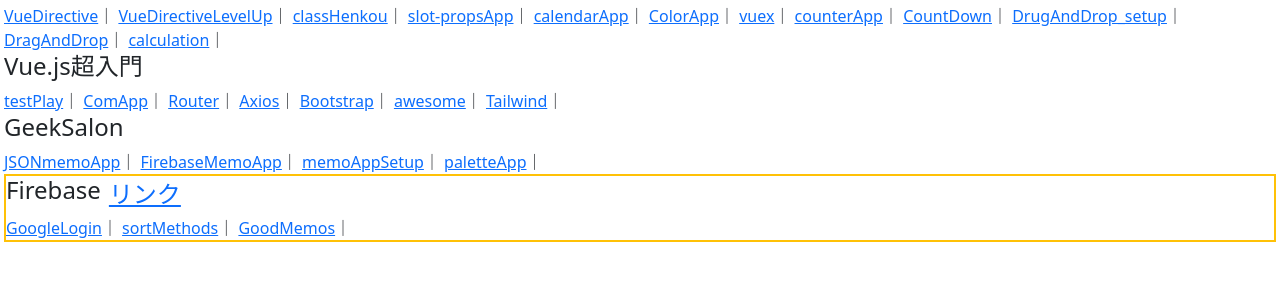
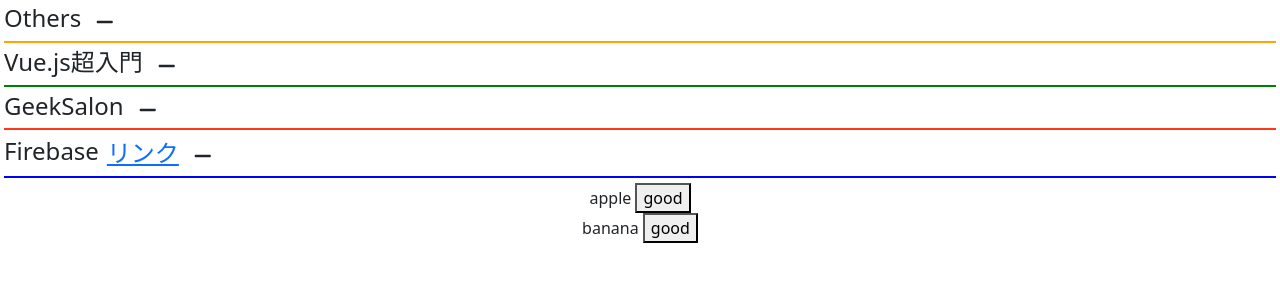
Before and after one commit to kujiKazuaki/my-teach, a Vue app: page /test in a window 1280 px wide. Shown: the top 300 px of the page. Built offline with nearby package versions, Linux system fonts and the light colour scheme.

Commit message:
header/CSS

```diff
--- /dev/null
+++ b/src/Views/test.vue
@@ -0,0 +1,26 @@
+<template>
+  <div v-for="item in items" :key="item.id">
+    <div v-if="item.isGood">
+      {{ item.name }}
+      <button @click="toggleGood(item)">good</button>
+    </div>
+  </div>
+</template>
+
+<script>
+export default {
+  data() {
+    return {
+      items: [
+        { id: 0, name: "apple", isGood: true },
+        { id: 1, name: "banana", isGood: true },
+      ],
+    }
+  },
+  methods: {
+    toggleGood(item) {
+      item.isGood = !item.isGood
+    },
+  },
+}
+</script>
--- a/src/components/HeaderLink.vue
+++ b/src/components/HeaderLink.vue
@@ -1,9 +1,26 @@
 <template>
   <div>
-    <nav>
-      <router-link to="VueDirective">VueDirective</router-link>｜
-      <router-link to="/VueDirectiveLevelUp">VueDirectiveLevelUp</router-link>｜
-      <router-link to="/classHenkou">classHenkou</router-link>｜
+    <section class="other_section">
+      <div class="title_header_other">
+        <h4>Others</h4>
+        <font-awesome-icon
+          icon="fa-plus"
+          class="iconSize"
+          @click="other = !other"
+          v-if="other"
+        />
+        <font-awesome-icon
+          icon="fa-minus"
+          v-if="!other"
+          class="iconSize"
+          @click="other = !other"
+        />
+      </div>
+      <nav v-if="other">
+        <router-link to="/test">テスト</router-link>｜
+        <router-link to="/VueDirective">VueDirective</router-link>｜
+        <router-link to="/VueDirectiveLevelUp">VueDirectiveLevelUp</router-link
+        >｜ <router-link to="/classHenkou">classHenkou</router-link>｜
         <router-link to="/slotpropsApp">slot-propsApp</router-link>｜
         <router-link to="/calendarApp">calendarApp</router-link>｜
         <router-link to="/ColorApp">ColorApp</router-link>｜
@@ -14,9 +31,25 @@
         <router-link to="/DragAndDrop">DragAndDrop</router-link>｜
         <router-link to="/calculation">calculation</router-link>｜
       </nav>
-    <section class="VueChonyumon">
+    </section>
+
+    <section class="VueChonyumon_section">
+      <div class="title_header_VueChonyumon">
         <h4>Vue.js超入門</h4>
-      <nav>
+        <font-awesome-icon
+          icon="fa-plus"
+          class="iconSize"
+          @click="VueChonyumon = !VueChonyumon"
+          v-if="VueChonyumon"
+        />
+        <font-awesome-icon
+          icon="fa-minus"
+          v-if="!VueChonyumon"
+          class="iconSize"
+          @click="VueChonyumon = !VueChonyumon"
+        />
+      </div>
+      <nav v-if="VueChonyumon">
         <router-link to="/">testPlay</router-link>｜
         <router-link to="/ComApp">ComApp</router-link>｜
         <router-link to="/Router">Router</router-link>｜
@@ -26,18 +59,33 @@
         <router-link to="/Tailwind">Tailwind</router-link>｜
       </nav>
     </section>
-    <section class="GeekSalon">
+
+    <section class="GeekSalon_section">
+      <div class="title_header_GeekSalon">
         <h4>GeekSalon</h4>
-      <nav>
+        <font-awesome-icon
+          icon="fa-plus"
+          class="iconSize"
+          @click="GeekSalon = !GeekSalon"
+          v-if="GeekSalon"
+        />
+        <font-awesome-icon
+          icon="fa-minus"
+          v-if="!GeekSalon"
+          class="iconSize"
+          @click="GeekSalon = !GeekSalon"
+        />
+      </div>
+      <nav v-if="GeekSalon">
         <router-link to="/JSONmemoApp">JSONmemoApp</router-link>｜
         <router-link to="/FirebaseMemoApp">FirebaseMemoApp</router-link>｜
         <router-link to="/memoAppSetup">memoAppSetup</router-link>｜
         <router-link to="/paletteApp">paletteApp</router-link>｜
       </nav>
     </section>
-    <section class="border border-2 border-warning">
-      <div style="display: flex">
-        <p class="h4">Firebase</p>
+    <section class="Firebase_section">
+      <div class="title_header_Firebase">
+        <h4>Firebase</h4>
         <p class="h4 ms-2 mt-1">
           <a
             href="https://console.firebase.google.com/u/0/project/my-teach-89179/firestore/data/~2FmemoAppSetup~2F1Y5uqR9zDgjjl2WZQSae?hl=ja"
@@ -45,9 +93,21 @@
             >リンク</a
           >
         </p>
+        <font-awesome-icon
+          icon="fa-plus"
+          class="iconSize"
+          @click="Firebase = !Firebase"
+          v-if="Firebase"
+        />
+        <font-awesome-icon
+          icon="fa-minus"
+          v-if="!Firebase"
+          class="iconSize"
+          @click="Firebase = !Firebase"
+        />
       </div>
       <div>
-        <nav>
+        <nav v-if="Firebase">
           <router-link to="/GoogleLogin">GoogleLogin</router-link>｜
           <router-link to="/sortMethods">sortMethods</router-link>｜
           <router-link to="/GoodMemos">GoodMemos</router-link>｜
@@ -56,3 +116,62 @@
     </section>
   </div>
 </template>
+
+<script>
+export default {
+  data() {
+    return {
+      other: false,
+      VueChonyumon: false,
+      GeekSalon: false,
+      Firebase: false,
+    }
+  },
+}
+</script>
+
+<style scoped>
+section {
+  margin-bottom: 5px;
+}
+/* .other_section {
+  border: 1px solid orange;
+}
+.VueChonyumon_section {
+  border: 1px solid green;
+}
+.GeekSalon_section {
+  border: 1px solid rgb(253, 57, 22);
+} */
+.title_header_other {
+  border-bottom: 2px solid orange;
+  display: flex;
+  align-items: center;
+}
+.title_header_VueChonyumon {
+  border-bottom: 2px solid green;
+  display: flex;
+  align-items: center;
+}
+.title_header_GeekSalon {
+  border-bottom: 2px solid rgb(253, 57, 22);
+  display: flex;
+  align-items: center;
+}
+.title_header_Firebase {
+  border-bottom: 2px solid blue;
+  display: flex;
+  align-items: center;
+}
+.iconSize {
+  /* border: 2px solid red; */
+  padding: 5px;
+  padding-right: 70%;
+  font-size: 20px;
+  margin-left: 10px;
+}
+.iconSize:hover {
+  cursor: pointer;
+  color: red;
+}
+</style>
--- a/src/main.js
+++ b/src/main.js
@@ -28,8 +28,10 @@ import {
   faGift,
   faHeart,
   faHippo,
+  faMinus,
   faPen,
   faPhoneVolume,
+  faPlus,
   faTrash,
   faUser,
   faUserSecret,
@@ -51,7 +53,9 @@ library.add(
   faPhoneVolume,
   faTwitter,
   faTrash,
-  faPen
+  faPen,
+  faPlus,
+  faMinus
 )
 
 createApp(App)
--- a/src/router/index.js
+++ b/src/router/index.js
@@ -153,6 +153,11 @@ const routes = [
     name: "calculation",
     component: () => import("@/Views/Others/calculation.vue"),
   },
+  {
+    path: "/test",
+    name: "test",
+    component: () => import("@/Views/test.vue"),
+  },
 ]
 
 const router = createRouter({
```
Lines whose indentation alone changed are shown as unchanged.
